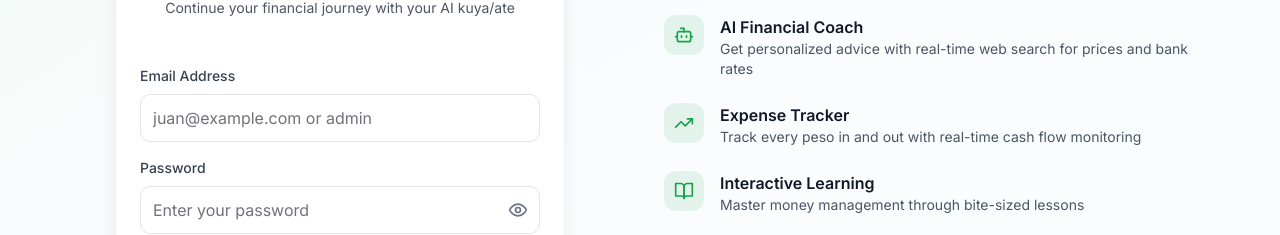
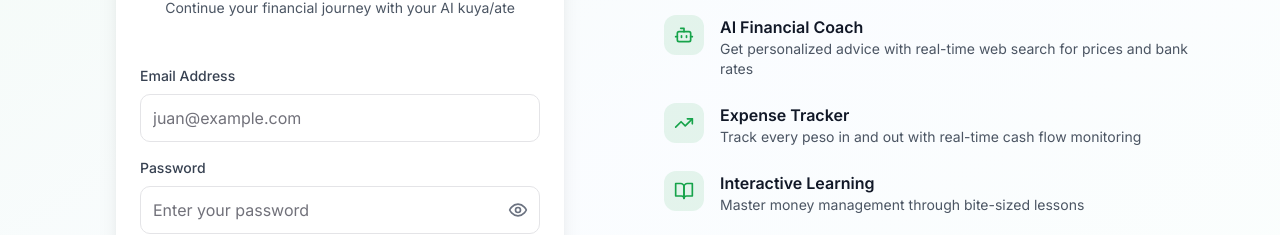
Before and after one commit to mcostillas/Plonix, a Next.js app: page /auth/login in a window 1280 px wide. Shown: the part 274-509 px from the top of the page. Built offline with nearby package versions, Linux system fonts and the light colour scheme; no server answers.

Commit message:
Remove 'or admin' from login email placeholder

```diff
--- a/app/auth/login/page.tsx
+++ b/app/auth/login/page.tsx
@@ -177,7 +177,7 @@ function LoginForm() {
                       </label>
                       <Input
                         type="text"
-                        placeholder="juan@example.com or admin"
+                        placeholder="juan@example.com"
                         value={email}
                         onChange={(e) => setEmail(e.target.value)}
                         className="h-9 md:h-12 text-[11px] md:text-base"
```
